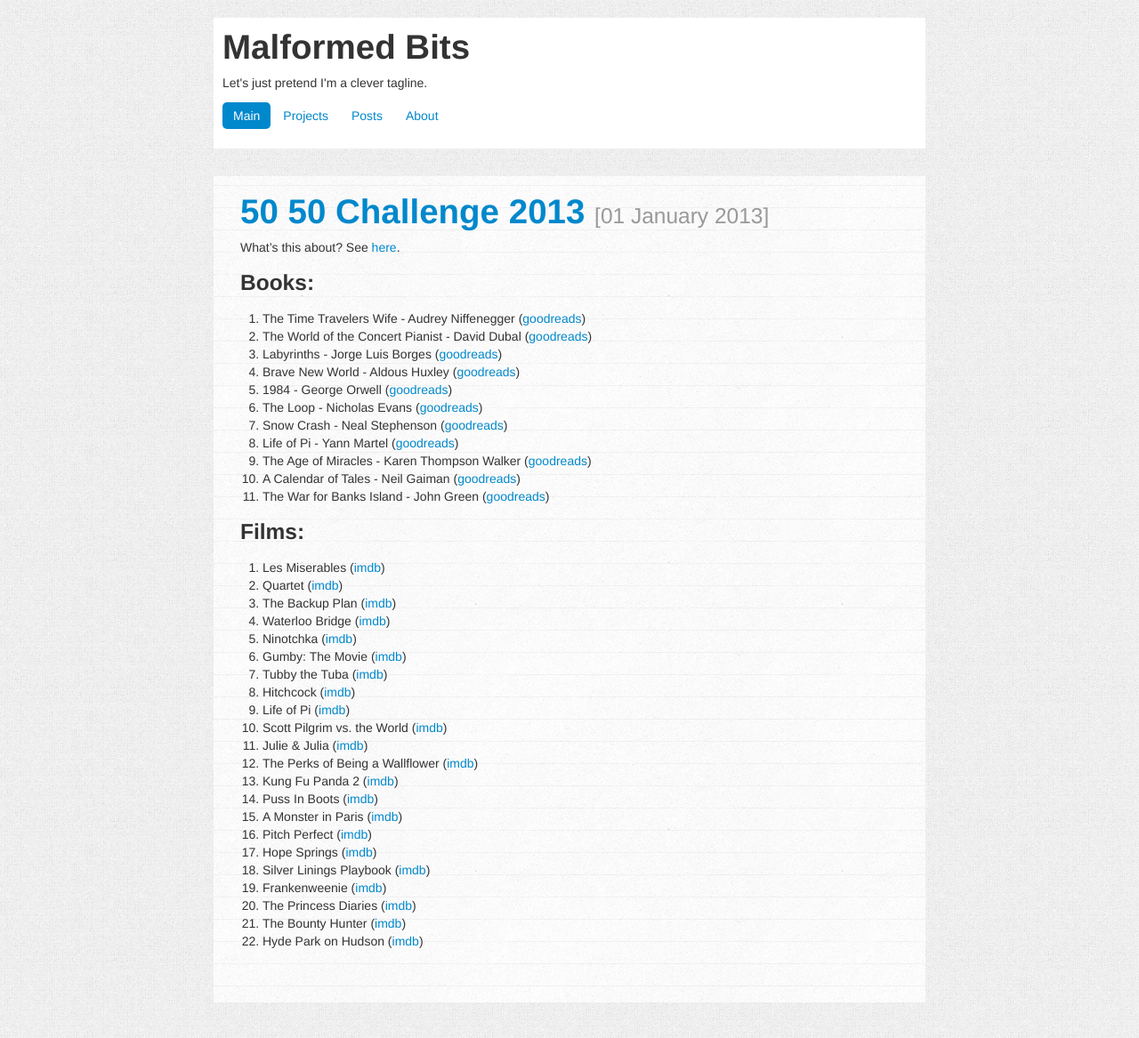
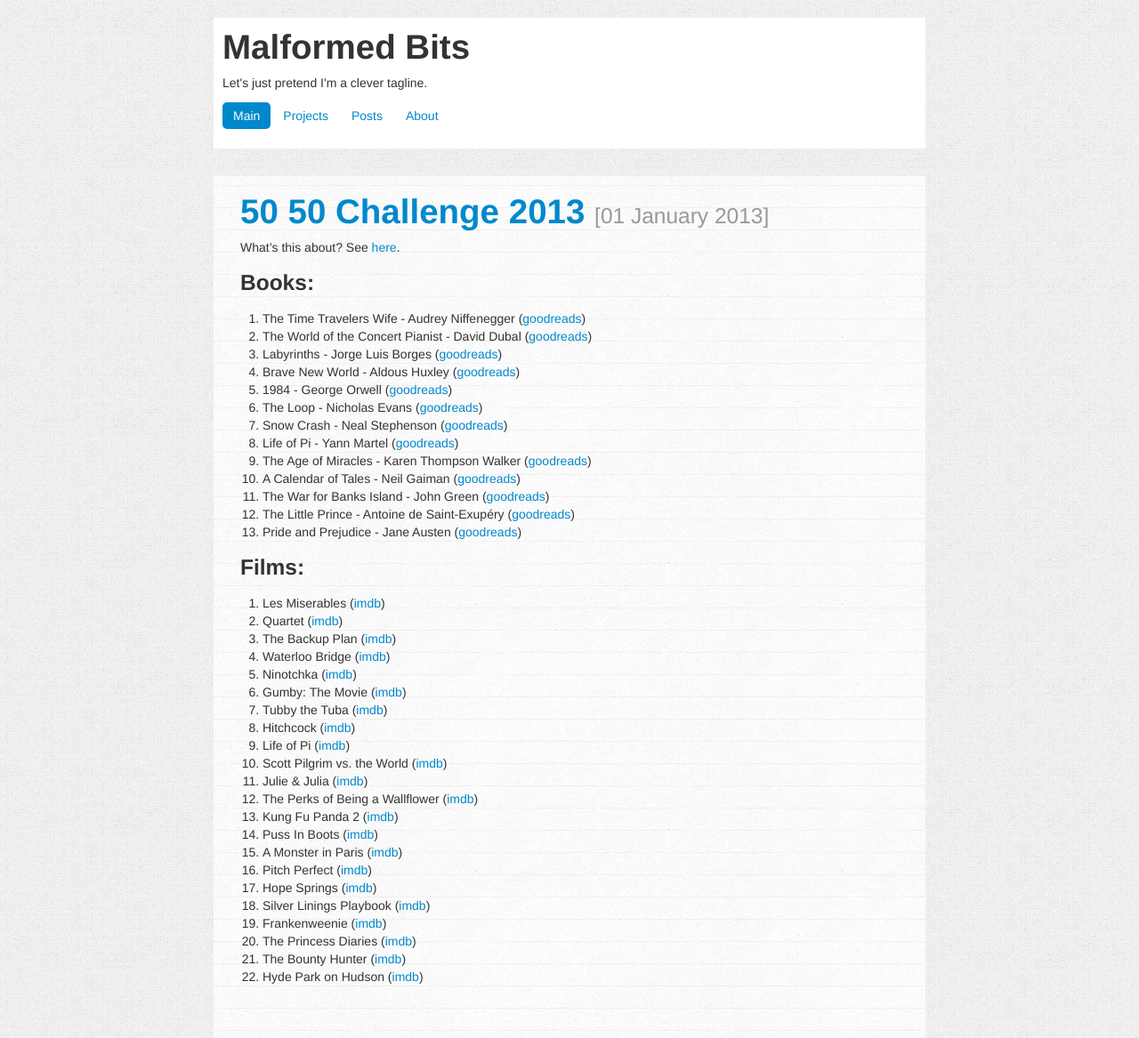
Before and after one commit to charlottepierce/charlottepierce.github.com, a Jekyll site: the page built from _posts/2013-01-01-50-50-Challenge-2013.markdown, in a window 1280 px wide. Shown: the whole page at 89% size. Built offline with Jekyll 4.4.1, drawn with Linux system fonts in a browser that asks for light colours.

Commit message:
Updated 50/50 challenge list.

```diff
--- a/_posts/2013-01-01-50-50-Challenge-2013.markdown
+++ b/_posts/2013-01-01-50-50-Challenge-2013.markdown
@@ -18,6 +18,8 @@ What's this about? See [here](http://www.fiftyfifty.me/introduction/).
 9. The Age of Miracles - Karen Thompson Walker ([goodreads](http://www.goodreads.com/book/show/17257801-the-age-of-miracles))
 10. A Calendar of Tales - Neil Gaiman ([goodreads](http://www.goodreads.com/book/show/17404588-a-calendar-of-tales))
 11. The War for Banks Island - John Green ([goodreads](http://www.goodreads.com/book/show/15838434-the-war-for-banks-island))
+12. The Little Prince -  Antoine de Saint-Exupéry ([goodreads](http://www.goodreads.com/book/show/157993.The_Little_Prince))
+13. Pride and Prejudice - Jane Austen ([goodreads](http://www.goodreads.com/book/show/1885.Pride_and_Prejudice))
 
 ### Films: ###
 
```
